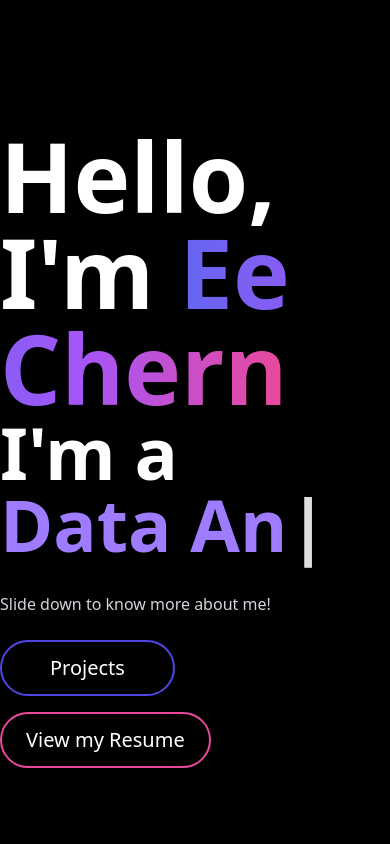
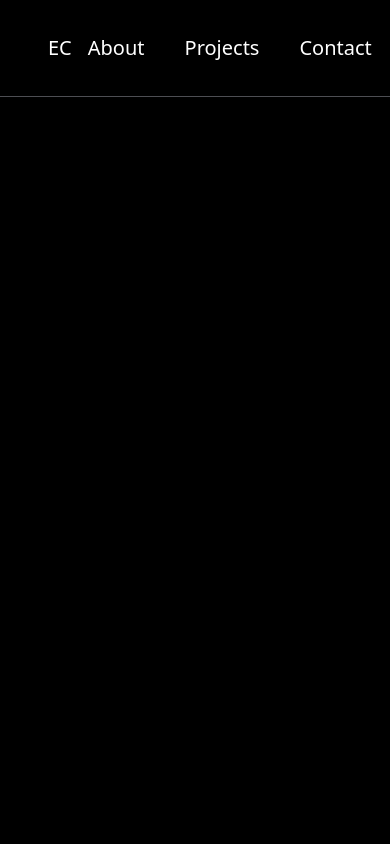
Before and after one commit to samsamsam0513/portfolio, a Next.js app: page / in a window 390 px wide. Shown: the top 844 px of the page. Built offline with nearby package versions, Linux system fonts and the light colour scheme.

Commit message:
navbar updates

```diff
--- a/components/NavBar.jsx
+++ b/components/NavBar.jsx
@@ -4,8 +4,8 @@
   return (
     <nav className="scrolled-header sticky top-0 left-0 w-full border-b border-[#4d4e53] shadow-sm text-xl bg-black z-10 mx-auto">
       <div className="px-12 h-24 flex justify-between items-center text-white relative">
-        <a href="#" className="md:inline hidden">Yee Chian</a>
-        <a href="#" className="md:hidden">YC</a>
+        <a href="#" className="md: inline hidden">Sam Lee Ee Chern</a>
+        <a href="#" className="md:hidden">EC</a>
         <div className="flex justify-end space-x-2">
           <a href="#aboutMe" className="p-4">About</a>
           <a href="#projects" className="p-4">Projects</a>
--- a/pages/index.js
+++ b/pages/index.js
@@ -5,6 +5,7 @@
 import EmailSection from '../components/EmailSection';
 import Footer from '../components/Footer.jsx';
 import AchievementsSection from '../components/AchievementsSection';
+import Layout from '../components/Layout';
 
 //Server: not found error handler
 const HeroSection = dynamic(
@@ -16,6 +17,7 @@
   return (
     <div className="flex min-h-screen flex-col ">
         <main>
+        <Layout />
         <HeroSection />
         <AchievementsSection />
         <AboutMe />
```
